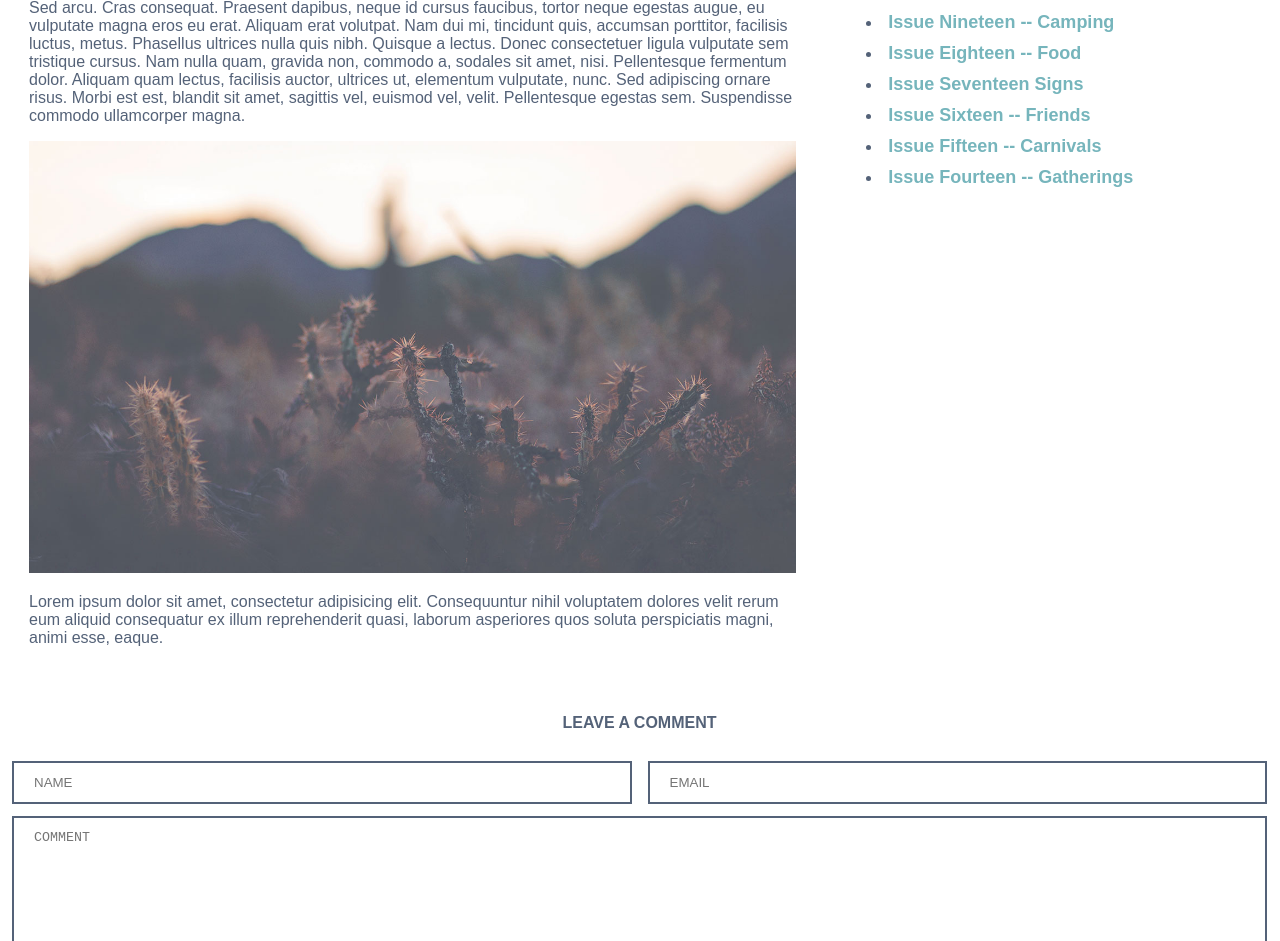
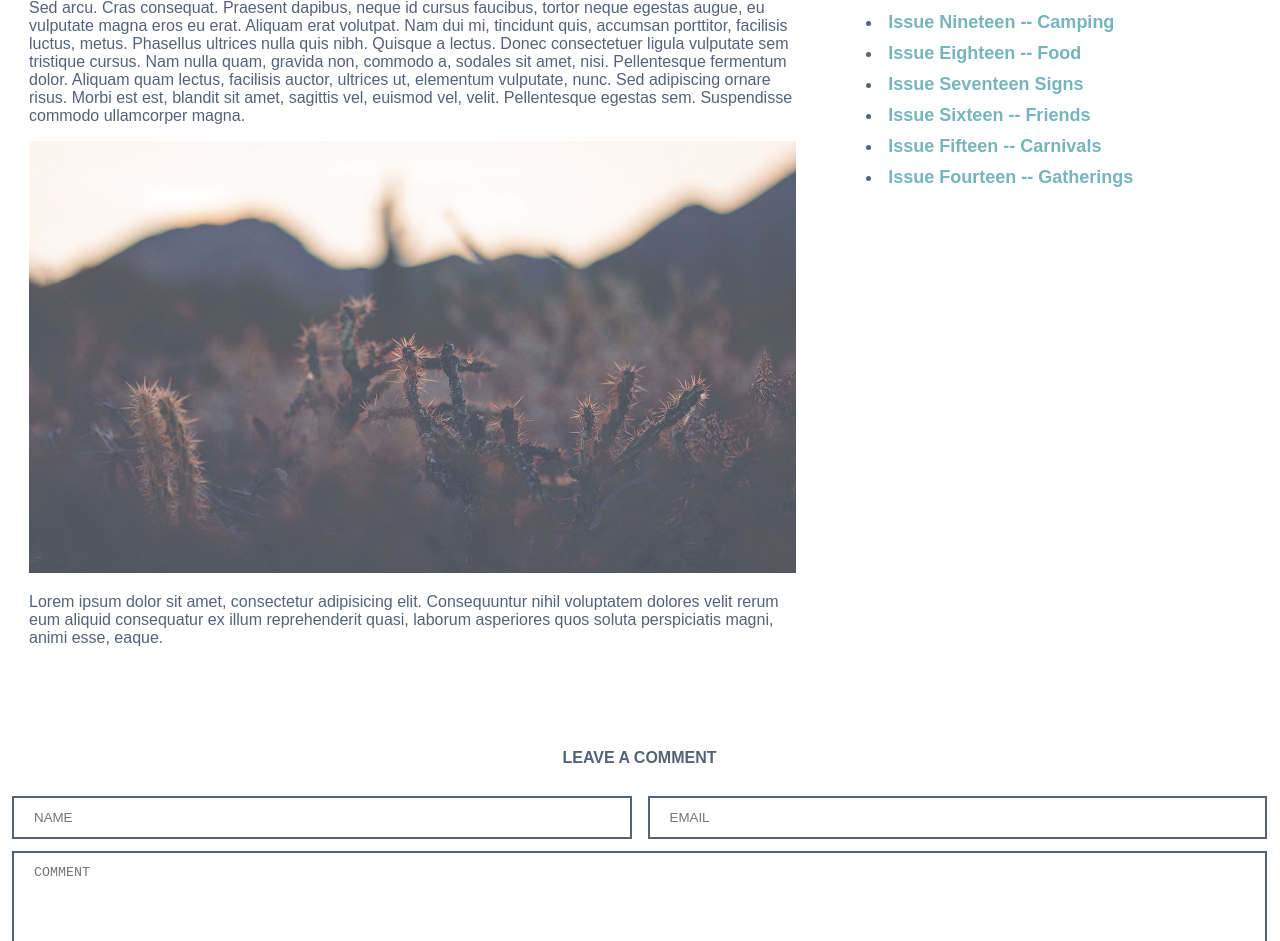
Before and after one commit to TheForce88/monument, a plain HTML site: page blog.html in a window 1280 px wide. Shown: the part 1022-1963 px from the top of the page. Drawn offline with Linux system fonts and the light colour scheme.

Commit message:
updated main.css

```diff
--- a/css/main.css
+++ b/css/main.css
@@ -76,7 +76,7 @@ section {
 }
 
 .bottom-padding {
-  paddng-bottom: 35px;
+  padding-bottom: 35px;
 }
 
 h3 {
```
